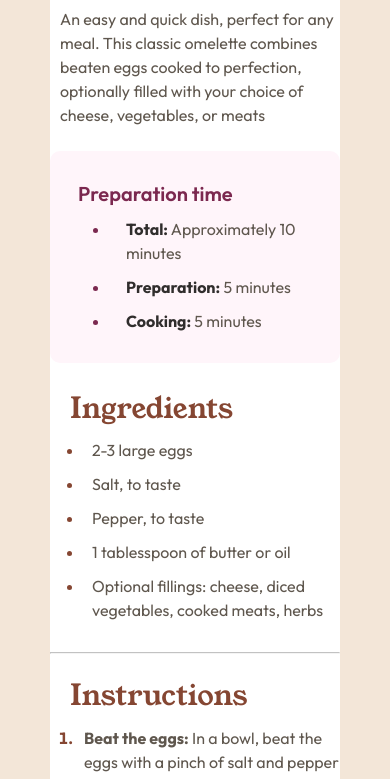
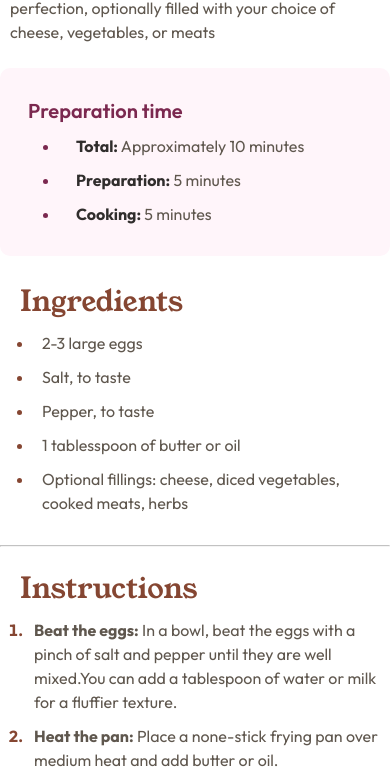
Before and after one commit to MohammedAref11/Omelette-Recipe-Website-, a plain HTML site: page index.html in a window 390 px wide. Shown: the part 389-1168 px from the top of the page. Drawn offline with Linux system fonts and the light colour scheme.

Commit message:
Fixed padding issue for mobile devices

```diff
--- a/css/style.css
+++ b/css/style.css
@@ -105,7 +105,12 @@ body {
     display: flex;
     justify-content: center;
     align-items: center;
+}
+
+@media (min-width: 600px) {
+  body {
     padding: 50px;
+  }
 }
 
 h3 {
```
